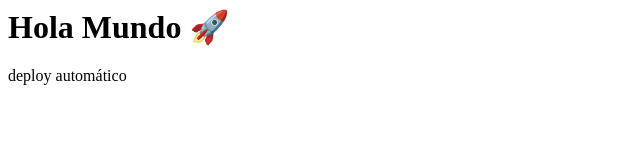
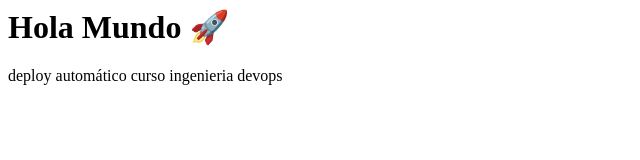
Before and after one commit to cbugueno-duoc/deploy-ec2, a plain HTML site: page index.html in a window 1280 px wide. Shown: the whole page, without its empty margins (0-640 px from the left). Drawn offline with Linux system fonts and the light colour scheme.

Commit message:
deploy automatico v5

```diff
--- a/index.html
+++ b/index.html
@@ -1,3 +1,3 @@
 <h1>Hola Mundo 🚀</h1>
 
-<p>deploy automático </p>
+<p>deploy automático curso ingenieria devops </p>
```
